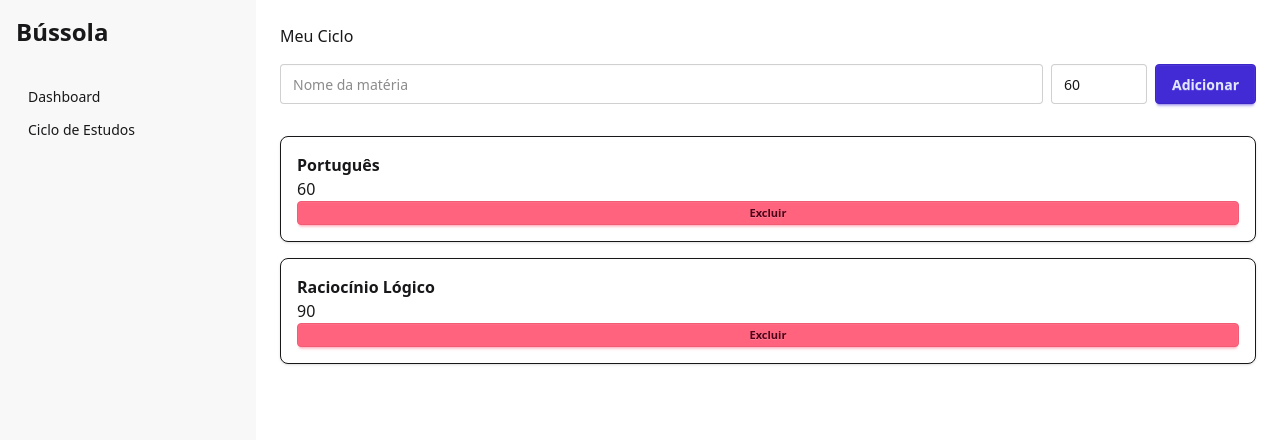
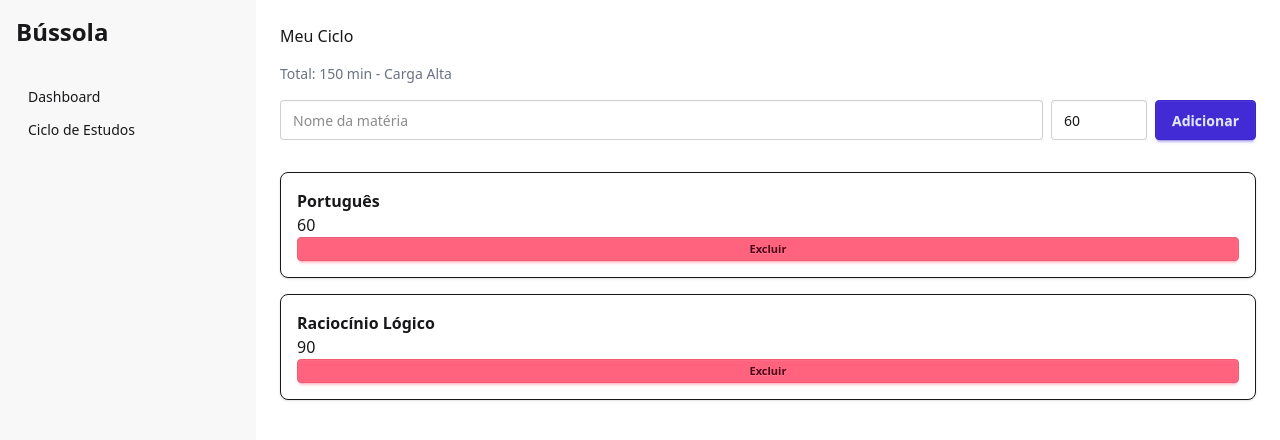
Before and after one commit to Alexandre-Mir/bussola, a Next.js app: page /ciclo in a window 1280 px wide. Shown: the top 440 px of the page. Built offline with nearby package versions, Linux system fonts and the light colour scheme.

Commit message:
feat: display total cycle time and status indicators

```diff
--- a/src/app/ciclo/page.tsx
+++ b/src/app/ciclo/page.tsx
@@ -41,9 +41,15 @@ export default function Ciclo() {
 		setSubjects(subjects.filter((subject) => subject.id !== id));
 	}
 
+	const totalMinutes = subjects.reduce((acc, subject) => acc + subject.durationMinutes, 0);
+	const cycleStatus = totalMinutes > 60 ? "Carga Alta" : "Carga Baixa";
+
 	return (
 		<div className=" flex flex-col gap-4">
 			<h1>Meu Ciclo</h1>
+			<span className="text-sm text-gray-500">
+				Total: {totalMinutes} min - {cycleStatus}
+			</span>
 			<div className="flex gap-2 mb-4">
 				<input
 					type="text"
```
